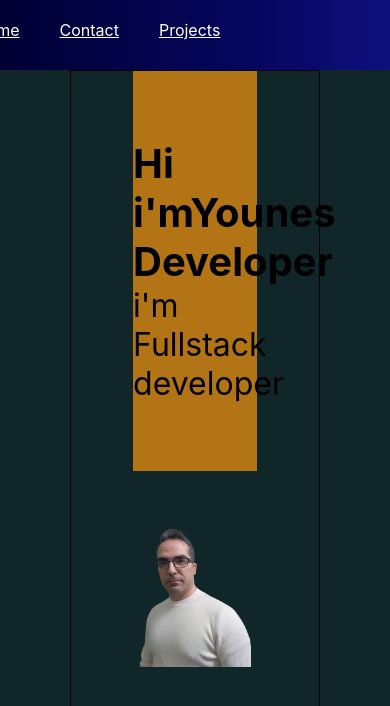
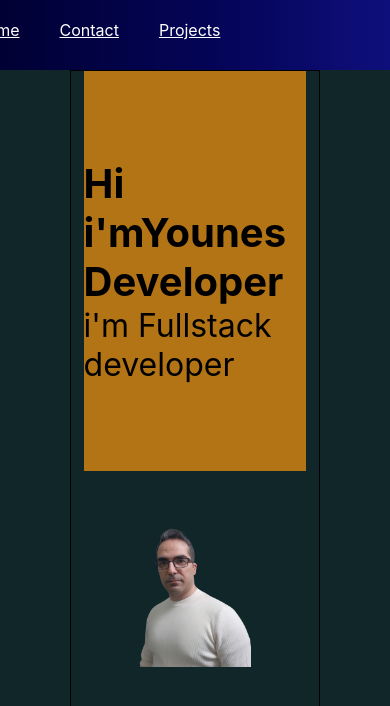
Before and after one commit to Younes-sh/portfolioReact, a React (Create React App) app in the folder app/: page / in a window 390 px wide. Shown: the top 706 px of the page. Built offline with nearby package versions, Linux system fonts and the light colour scheme.

Commit message:
media-query for Header component

```diff
--- a/app/src/Components/Header/header.css
+++ b/app/src/Components/Header/header.css
@@ -70,8 +70,14 @@
   .image_container img {
     width: 90%;
   }
+  .Header-txt {
+    width: 90%;
+  }
   .Header-txt h1  {
     width: 100%;
     font-size: 40px;
   }
 }
+@media screen and (max-width:600px) {
+
+}
```
